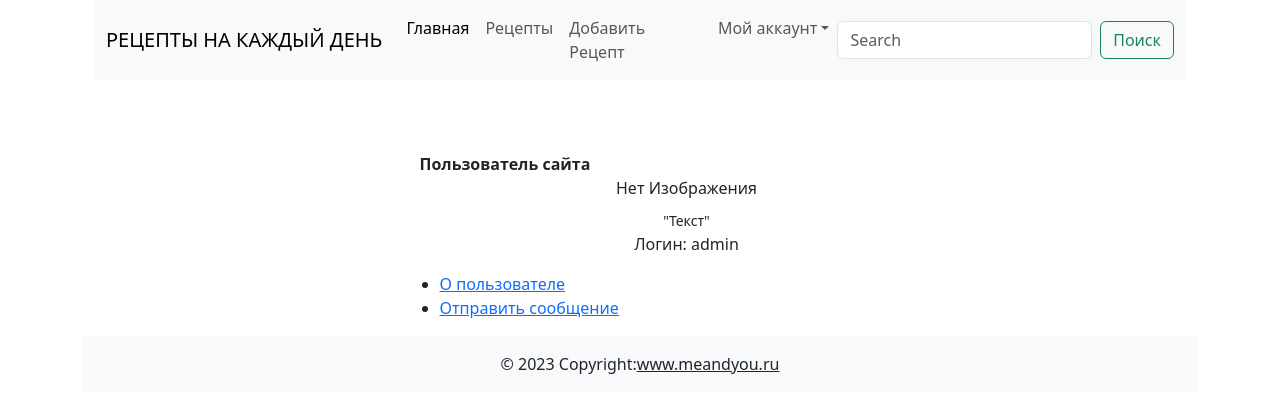
After one commit to emir-muradosilov/recipes, a Django app: page /user/ in a window 1280 px wide. The commit adds this page. Shown: the top 413 px of the page. Run offline with Django 5.2, Linux system fonts and the light colour scheme; a user stored in the database is signed in; data comes from the database, SQL or seed files in the repository; both versions use the stored data as it was after the commit.

Commit message:
Добавил страницу пользователя в меню и саму страницу - но ее не прорабатывал. Добавил Django DRF

```diff
--- a/Recipes/settings.py
+++ b/Recipes/settings.py
@@ -40,6 +40,7 @@ INSTALLED_APPS = [
     'django.contrib.staticfiles',
     'accounts',
     'recipe',
+    'rest_framework',
 ]
 
 
@@ -52,6 +53,8 @@ MIDDLEWARE = [
     'django.contrib.auth.middleware.AuthenticationMiddleware',
     'django.contrib.messages.middleware.MessageMiddleware',
     'django.middleware.clickjacking.XFrameOptionsMiddleware',
+
+
 ]
 
 ROOT_URLCONF = 'Recipes.urls'
@@ -74,6 +77,7 @@ TEMPLATES = [
         },
     },
 ]
+
 
 
 
--- a/Recipes/urls.py
+++ b/Recipes/urls.py
@@ -22,15 +22,15 @@ from accounts import views
 from django.conf.urls.static import static
 from django.conf import settings
 
-from accounts.views import SearchResultsView
+from accounts.views import SearchResultsView, ReceptList, ReceptDetail
 
 urlpatterns = [
 
     path('admin/', admin.site.urls),
     path('', views.PageBuilder, name='home'),
     path('<int:pk>', views.LeftMenu, name='category'),
-    path('search/', views.search, name='search'),
-#    path('search/', SearchResultsView.as_view(), name='search'),
+#    path('search/', views.search, name='search'),
+    path('search/', SearchResultsView.as_view(), name='search'),
 #    path('', include('recipe.urls'), name='home'),
 
 # Работа с рецептами
@@ -48,6 +48,13 @@ urlpatterns = [
     path('signup/', views.registration_user, name = 'signup'),
     path('logout/', views.logout_user, name = 'logout'),
     path('registration/', views.registration_user, name = 'registration'),
+
+    path('user/', views.user, name = 'user'),
+
+    #
+    path('apiresept/', ReceptList.as_view(), name='apiresept-list'),
+    path('apiresept/<int:pk>/', ReceptDetail.as_view(), name='apiresept-detail')
+
 ]
 if DEBUG == True:
     urlpatterns += static(settings.MEDIA_URL, document_root=settings.MEDIA_ROOT)
--- /dev/null
+++ b/accounts/templates/user.html
@@ -0,0 +1,49 @@
+
+{% extends 'base_recipe.html' %}
+
+
+<br><br><br>
+
+
+{% block center-area %}
+
+<br><br><br>
+
+<div class="container">
+
+    <div id="main">
+    <strong>Пользователь сайта</strong>
+    </div>
+    </div>
+        <div class="panel-body">
+            <div class="text-center" id="author">
+                {% if user.image %}
+                <img src="{{ user.img.url }}">
+                {% else %}
+                Нет Изображения
+                {% endif %}
+                <h3></h3>
+                <small class="label label-warning">"Текст"</small>
+                <p>
+                    Логин: {{ user.username }}
+                </p>
+                <p class="sosmed-author">
+                    <a href="#"><i class="fa fa-facebook" title="Facebook"></i></a>
+                    <a href="#"><i class="fa fa-twitter" title="Twitter"></i></a>
+                    <a href="#"><i class="fa fa-google-plus" title="Google Plus"></i></a>
+                    <a href="#"><i class="fa fa-linkedin" title="Linkedin"></i></a>
+                </p>
+            </div>
+        </div>
+<div>
+                        <ul >
+                            <li class="active"><a href="#detail" data-toggle="tab">О пользователе</a></li>
+                            <li class=""><a href="#contact" data-toggle="tab">Отправить сообщение</a></li>
+                        </ul>
+</div>
+
+
+
+
+
+{% endblock %}
--- a/accounts/views.py
+++ b/accounts/views.py
@@ -4,7 +4,11 @@ from django.contrib.auth.models import User
 from django.db import IntegrityError
 from django.contrib.auth import login, logout, authenticate
 from django.views.generic import ListView
+from rest_framework import serializers, viewsets
+from tutorial.quickstart.serializers import UserSerializer
+from rest_framework import generics
 
+from accounts.templates.serializers import ReceptSerializer
 from recipe.models import Recept, Category
 from django.core.paginator import Paginator
 
@@ -131,3 +135,19 @@ def signup(request):
         return redirect('home', )
     else:
         return render(request, {'error': 'Ошибка. Повторите ваш запрос позже!'})
+
+
+def user(request):
+    userdate = User.objects.get(username = request.user)
+
+    return render(request, 'user.html', {'userdate': userdate,})
+
+
+class ReceptList(generics.ListCreateAPIView):
+    queryset = Recept.objects.all()
+    serializer_class = ReceptSerializer
+
+# ViewSets define the view behavior.
+class ReceptDetail(generics.RetrieveUpdateDestroyAPIView):
+    queryset = Recept.objects.all()
+    serializer_class = ReceptSerializer
--- a/recipe/templates/components/_comment.html
+++ b/recipe/templates/components/_comment.html
@@ -1,3 +1,5 @@
+
+<br>
 <div class="container">
 
     <div class="row">
--- a/recipe/templates/components/_header_menu.html
+++ b/recipe/templates/components/_header_menu.html
@@ -35,6 +35,7 @@
                             </form>
                         </li>
                         <li><a class="dropdown-item" href="{% url 'user_recept' %}">Мои рецепты</a></li>
+                        <li><a class="dropdown-item" href="{% url 'user' %}">Моя страница</a></li>
                     </ul>
                 </li>
 
--- a/recipe/urls.py
+++ b/recipe/urls.py
@@ -1,13 +1,16 @@
 
 from django.urls import path
 from . import views
-
+from .views import ClassReceptDetailView
 
 urlpatterns = [
 #    path('', views.recept, name='recept'),
     path('add_recipe', views.add_recipe, name='add_recipe'),
-    path('<int:pk>/', views.ReceptDetailView, name='recept_id'),
+#    path('<int:pk>/', views.ReceptDetailView, name='recept_id'),
+    path('<int:pk>/', ClassReceptDetailView.as_view(), name='recept_id'),
+
     path('user_recept', views.user_recept, name='user_recept'),
+
 
     path('add_comment/<int:pk>/', views.add_comment, name='add_comment'),
 
```
Also changed, not shown: accounts/templates/serializers.py (added, +10 -0 lines), recipe/views.py (+27 -5 lines), db.sqlite3.
